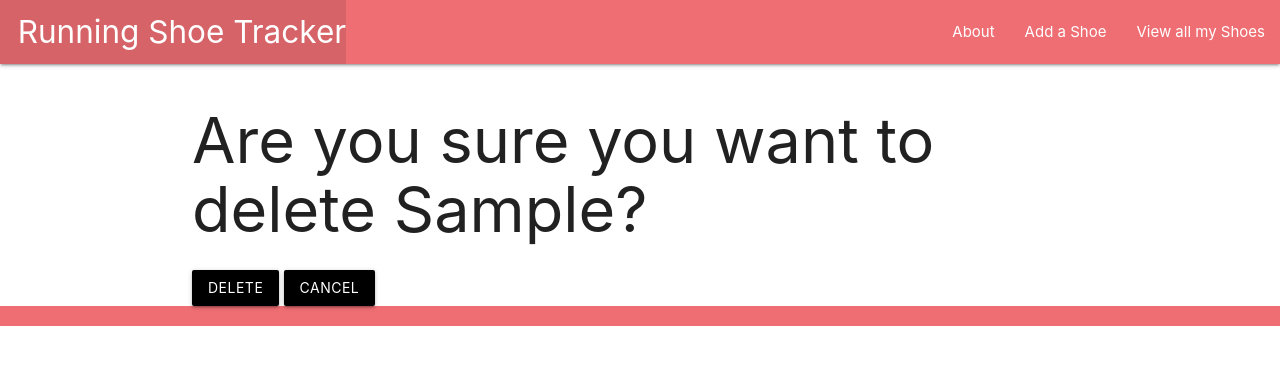
After one commit to rsmall1990/runningshoetracker, a Django app: page /shoes/1/delete/ in a window 1280 px wide. The commit adds this page. Shown: the top 365 px of the page. Run offline with Django 4.2, Linux system fonts and the light colour scheme; tables that the repository leaves empty hold one stand-in row (values such as "Sample post").

Commit message:
wip: adding class based views

```diff
--- a/main_app/models.py
+++ b/main_app/models.py
@@ -1,4 +1,5 @@
 from django.db import models
+from django.urls import reverse
 
 class Shoe(models.Model):
     brand = models.CharField(max_length=100)
@@ -7,3 +8,6 @@ class Shoe(models.Model):
 
     def __str__(self):
         return self.brand
+
+    def get_absolute_url(self):
+        return reverse('detail', kwargs={'shoe_id': self.id})
--- a/main_app/templates/base.html
+++ b/main_app/templates/base.html
@@ -24,6 +24,7 @@
           </ul>
           <ul class="right">
             <li><a href="{% url 'about' %}">About</a></li>
+            <li><a href="{% url 'shoes_create' %}">Add a Shoe</a></li>
             <li><a href="{% url 'index' %}">View all my Shoes</a></li>
           </ul>
         </div>
--- /dev/null
+++ b/main_app/templates/main_app/shoe_confirm_delete.html
@@ -0,0 +1,14 @@
+{% extends 'base.html' %}
+
+{% block content %}
+
+<h1>Are you sure you want to delete {{ object.brand }}?</h1>
+
+<form action="" method="POST">
+    {% csrf_token %}
+    {{ form.as_p }}
+    <input type="submit" value="Delete" class="btn black">
+    <a href="{% url 'detail' object.id %}" class="btn black">Cancel</a>
+</form>
+
+{% endblock %}
--- a/main_app/templates/shoes/detail.html
+++ b/main_app/templates/shoes/detail.html
@@ -8,6 +8,10 @@
     <p>Color: {{ shoe.color }}</p>
     <p>Current Mileage: {{ shoe.miles }}</p>
   </div>
+  <div class="card-action">
+    <a href="{% url 'shoes_update' shoe.id %}">Edit</a>
+    <a href="{% url 'shoes_delete' shoe.id %}">Delete</a>
+  </div>
 </div>
 
 {% endblock %}
--- a/main_app/urls.py
+++ b/main_app/urls.py
@@ -5,5 +5,8 @@ urlpatterns = [
     path('', views.home, name='home'),
     path('about/', views.about, name='about'),
     path('shoes/', views.shoes_index, name='index'),
-    path('shoes/<int:shoe_id>/', views.shoes_detail, name='detail')
+    path('shoes/<int:shoe_id>/', views.shoes_detail, name='detail'),
+    path('shoes/create/', views.ShoeCreate.as_view(), name='shoes_create'),
+    path('shoes/<int:pk>/update/', views.ShoeUpdate.as_view(), name='shoes_update'),
+    path('shoes/<int:pk>/delete/', views.ShoeDelete.as_view(), name='shoes_delete'),
 ]
--- a/main_app/views.py
+++ b/main_app/views.py
@@ -1,4 +1,5 @@
 from django.shortcuts import redirect, render
+from django.views.generic.edit import CreateView, UpdateView, DeleteView
 from .models import Shoe
 
 # Create your views here.
@@ -16,3 +17,15 @@ def shoes_index(request):
 def shoes_detail(request, shoe_id):
     shoe = Shoe.objects.get(id=shoe_id)
     return render(request, 'shoes/detail.html', {'shoe': shoe})
+
+class ShoeCreate(CreateView):
+    model = Shoe
+    fields = '__all__'
+
+class ShoeUpdate(UpdateView):
+    model = Shoe
+    fields = '__all__'
+
+class ShoeDelete(DeleteView):
+    model = Shoe
+    success_url = '/shoes/'
```
Also changed, not shown: main_app/templates/main_app/shoe_form.html (added, +25 -0 lines).
